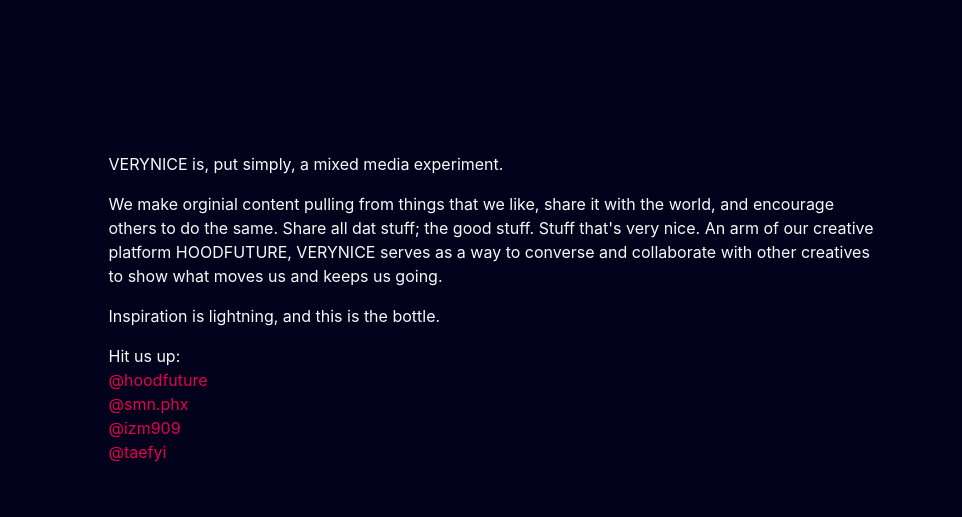
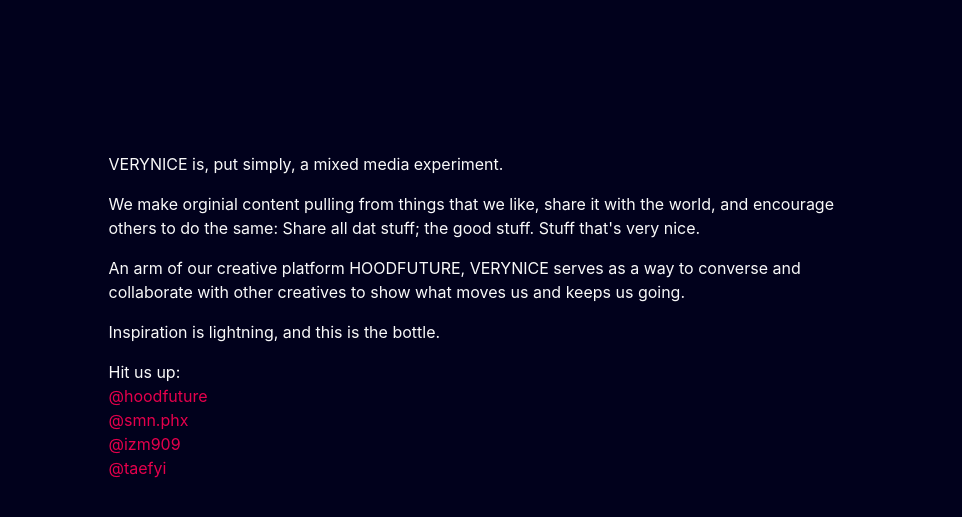
Before and after one commit to veryfutureindustries/VERYNICE, a plain HTML site: page index.html in a window 1280 px wide. Both pictures are taken after a click on the link "about". Shown: the part 87-604 px from the top of the page, without its empty margins (143-1105 px from the left). Drawn offline with nearby package versions, Linux system fonts and the light colour scheme; a web font is replaced by a local one.

Commit message:
small change to copy

```diff
--- a/index.html
+++ b/index.html
@@ -23,7 +23,7 @@
     </nav>
     <div id="text" class="hide">
       <p>VERYNICE is, put simply, a mixed media experiment. </p>
-      <p>We make orginial content pulling from things that we like, share it with the world, and encourage others to do the same. Share all dat stuff; the good stuff. Stuff that's very nice. An arm of our creative platform HOODFUTURE, VERYNICE serves as a way to converse and collaborate with other creatives to show what moves us and keeps us going.</p>
+      <p>We make orginial content pulling from things that we like, share it with the world, and encourage others to do the same: Share all dat stuff; the good stuff. Stuff that's very nice.</p> <p>An arm of our creative platform HOODFUTURE, VERYNICE serves as a way to converse and collaborate with other creatives to show what moves us and keeps us going.</p>
       <p>Inspiration is lightning, and this is the bottle.</p>
       <ul class="list-unstyled">Hit us up:
         <li><a href="http://www.instagram.com/hoodfuture">@hoodfuture</a></li>
```
